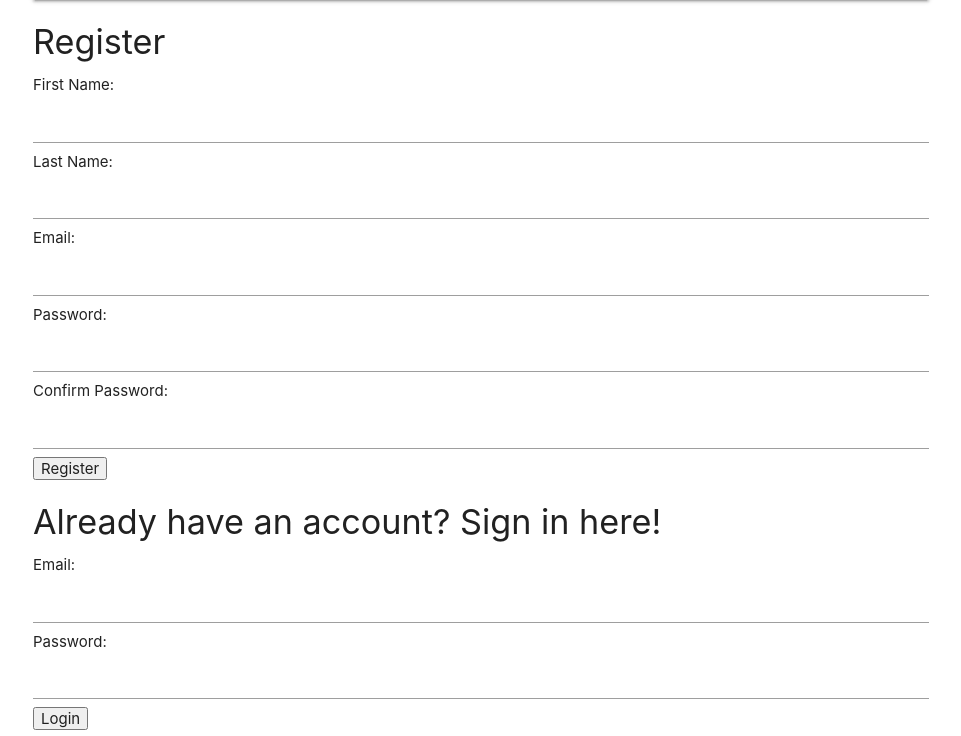
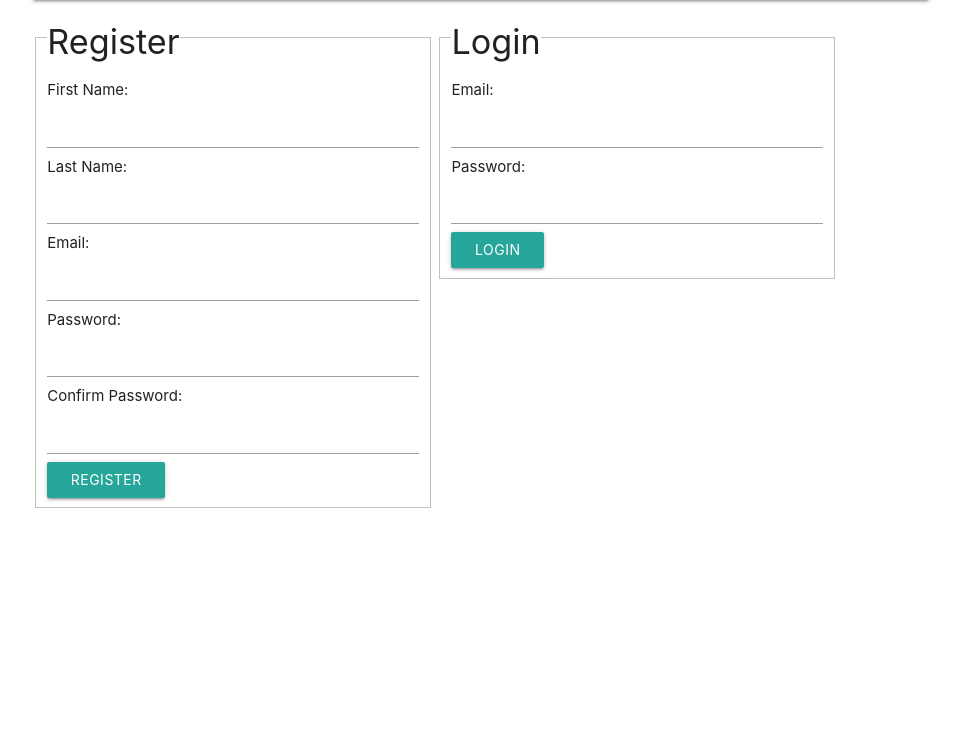
Before and after one commit to Gypsybel/guilty, a Django app: page /log_reg in a window 1280 px wide. Shown: the part 64-800 px from the top of the page, without its empty margins (159-1120 px from the left). Run offline with Django 3.2, Linux system fonts and the light colour scheme; parts of the project's set-up code (start-up, migrations or seed data) failed here and were passed over; some libraries are stand-ins or nearby versions.

Commit message:
login style
css the login

```diff
--- a/apps/guiltypleasure/templates/guiltypleasure/customer_login.html
+++ b/apps/guiltypleasure/templates/guiltypleasure/customer_login.html
@@ -9,8 +9,20 @@
     <link href="http://fonts.googleapis.com/icon?family=Material+Icons" rel="stylesheet">
     <link type="text/css" rel="stylesheet" href="css/materialize.min.css"  media="screen,projection"/>
     <script src="https://cdnjs.cloudflare.com/ajax/libs/materialize/0.97.7/js/materialize.min.js"></script>
-
     <script type="text/javascript" src="https://code.jquery.com/jquery-2.1.1.min.js"></script>
+    <style media="screen">
+    #register{
+      width: 400px;
+      height: 300px;
+      display: inline-block;
+    }
+    #login{
+      width: 400px;
+      height: 300px;
+      display: inline-block;
+      vertical-align: top;
+    }
+    </style>
   </head>
   <body>
     <div class="container">
@@ -23,26 +35,34 @@
           </ul>
         </div>
      </nav>
-	<div class="col s4">
-		<h4>Register</h4>
+	<div class="col s4" id="register">
+    <fieldset>
+		<legend><h4>Register</h4></legend>
 		<form action="/register" method="POST">
 			First Name: <input type="text" name="first_name">
 			Last Name: <input type="text" name="last_name">
 			Email: <input type="text" name="email">
 			Password: <input type="password" name="password">
 			Confirm Password: <input type="password" name="passconf">
-			<button>Register</button>
+      <button class="btn waves-effect waves-light" type="submit" name="action">Register
+      <i class="material-icons right"></i>
+      </button>
 			{% csrf_token %}
 		</form>
+  </fieldset>
 	</div>
-  <div class="col s4">
-    <h4>Already have an account? Sign in here!</h4>
+  <div class="col s4" id="login">
+    <fieldset>
+    <legend><h4>Login</h4></legend>
     <form action="/register" method="POST">
       Email: <input type="text" name="email">
       Password: <input type="password" name="password">
-      <button>Login</button>
+      <button class="btn waves-effect waves-light" type="submit" name="action">Login
+      <i class="material-icons right"></i>
+      </button>
       {% csrf_token %}
     </form>
+  </fieldset>
   </div>
     </div>
   </body>
```
